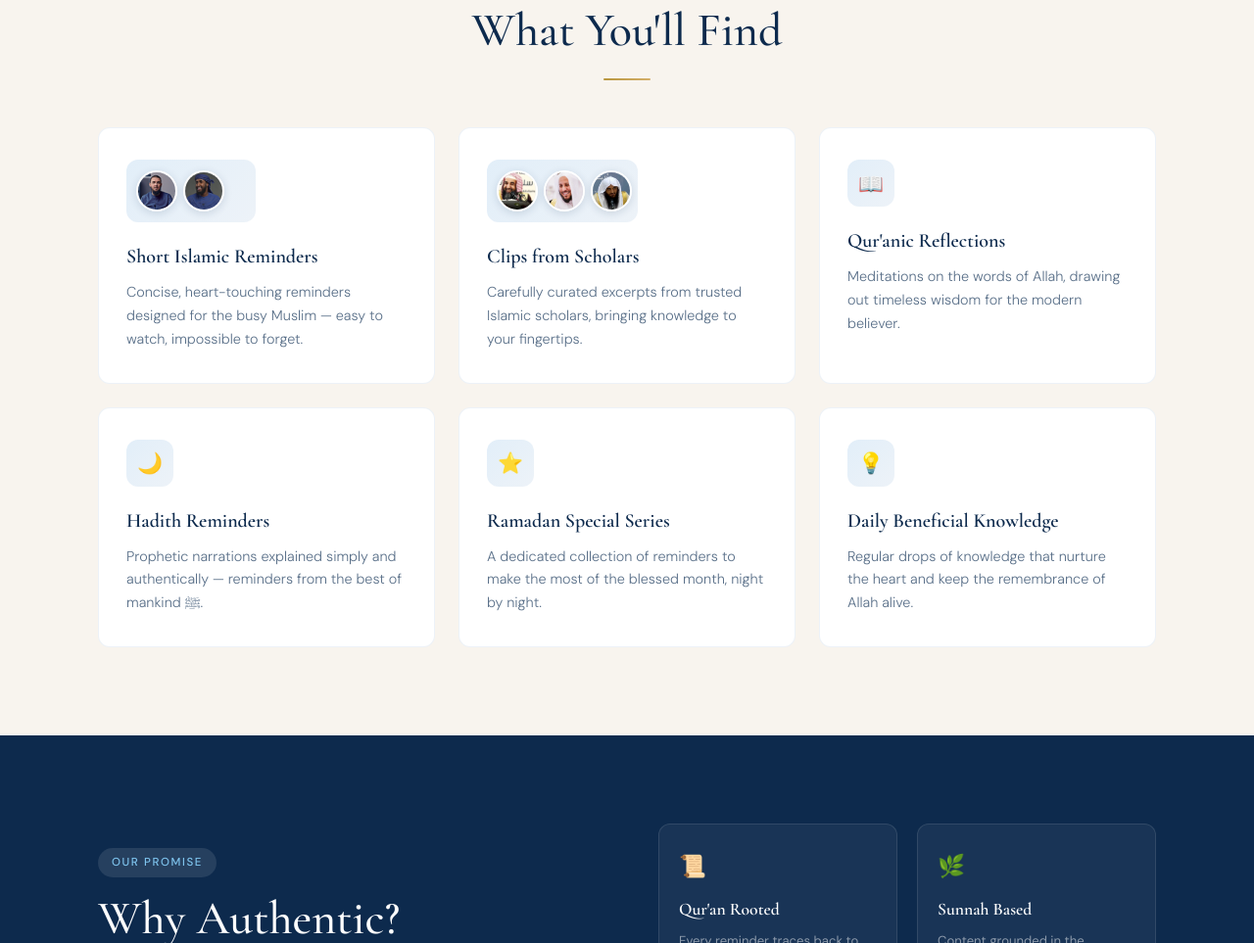
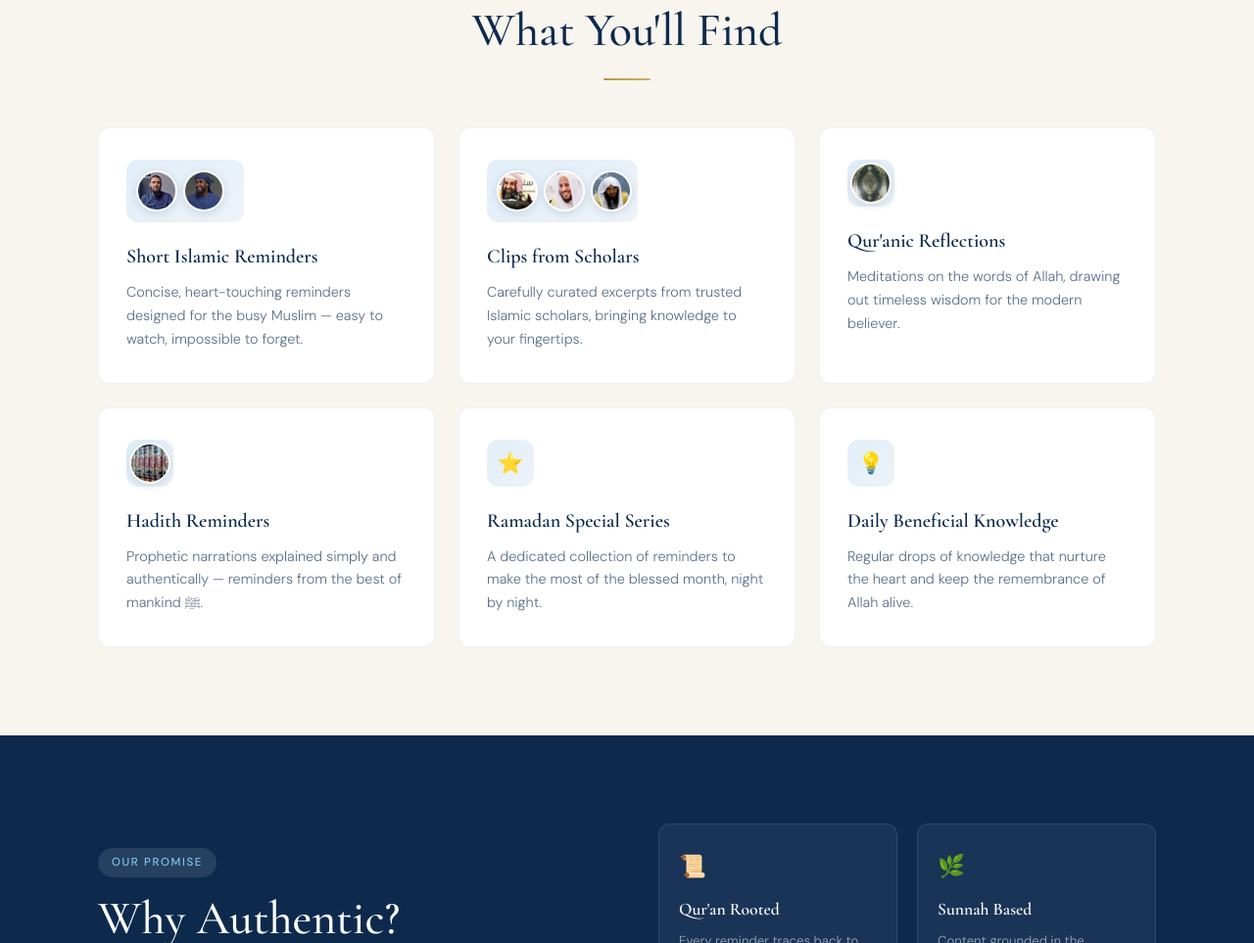
Before and after one commit to navcfc/authenticislamreminders, a plain HTML site: page index.html in a window 1280 px wide. Shown: the part 1555-2518 px from the top of the page at 98% size. Drawn offline with nearby package versions, Linux system fonts and the light colour scheme.

Commit message:
adaded mushaf and hadith images

```diff
--- a/index.html
+++ b/index.html
@@ -397,7 +397,7 @@
     }
 
     .card-icon.card-people {
-      width: 132px;
+      width: 120px;
       height: 64px;
       justify-content: flex-start;
       padding: 0 10px;
@@ -822,12 +822,16 @@
         <p class="card-desc">Carefully curated excerpts from trusted Islamic scholars, bringing knowledge to your fingertips.</p>
       </div>
       <div class="content-card fade-in">
-        <div class="card-icon">📖</div>
+        <div class="card-icon">
+          <img class="card-person" src="assets/scholars/mushaf.jpg" alt="Sheikh Sulayman al-Ruhayli">
+        </div>
         <h3 class="card-title">Qur'anic Reflections</h3>
         <p class="card-desc">Meditations on the words of Allah, drawing out timeless wisdom for the modern believer.</p>
       </div>
       <div class="content-card fade-in">
-        <div class="card-icon">🌙</div>
+        <div class="card-icon">
+          <img class="card-person" src="assets/scholars/hadith.jpg" alt="Sheikh Sulayman al-Ruhayli">
+        </div>
         <h3 class="card-title">Hadith Reminders</h3>
         <p class="card-desc">Prophetic narrations explained simply and authentically — reminders from the best of mankind ﷺ.</p>
       </div>
```
Also changed, not shown: assets/scholars/hadith.jpg (added), assets/scholars/mushaf.jpg (added).
